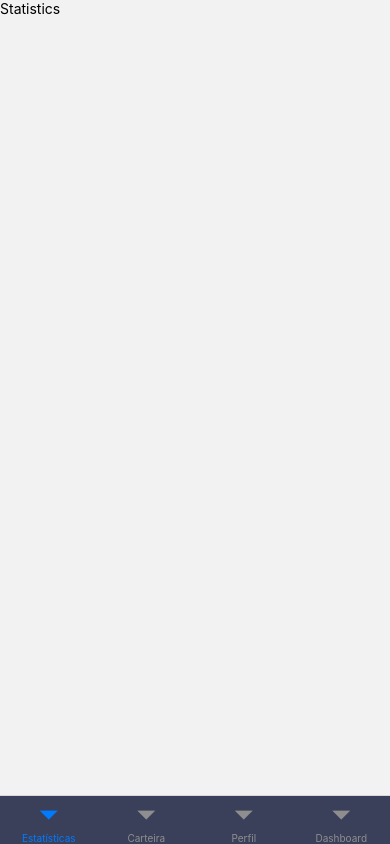
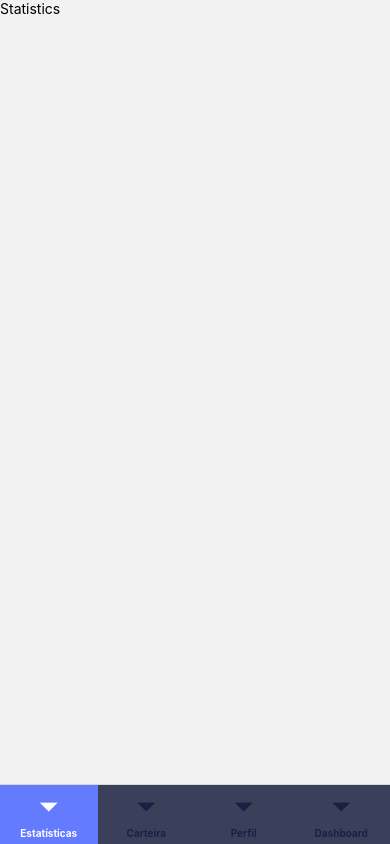
Before and after one commit to octaroxas/SD-frontend-finance-app, a React Native app: screen / in a window 390 px wide. Built offline with nearby package versions, Linux system fonts and the light colour scheme.

Commit message:
Estilização tabBar

```diff
--- a/src/routes/tab.routes.tsx
+++ b/src/routes/tab.routes.tsx
@@ -12,8 +12,16 @@ export default function Tabs() {
         <Navigator
             screenOptions={{
                 headerShown: false,
+                tabBarInactiveTintColor: '#192043',
                 tabBarStyle: {
-                    backgroundColor: '#3B405A'
+                    height: 60,
+                    backgroundColor: '#3B405A',
+                },
+                tabBarActiveTintColor: 'white',
+                tabBarActiveBackgroundColor: '#647AFF',
+                tabBarLabelStyle: {
+                    marginBottom: 5,
+                    fontWeight: 'bold'
                 }
             }}
         >
```
